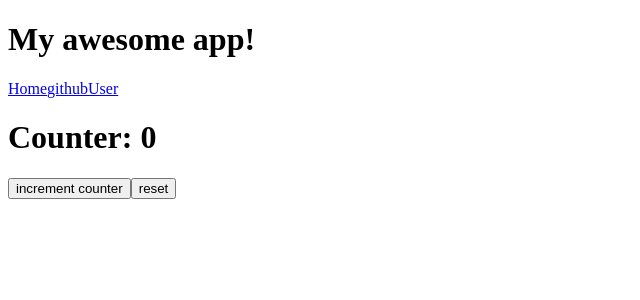
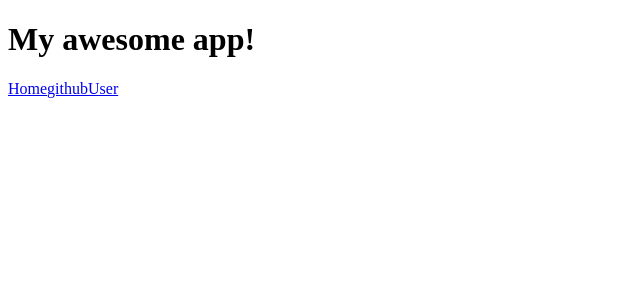
Before and after one commit to karimhaj/react-exercises, a React (Create React App) app in the folder my-app/: page /counter in a window 1280 px wide. Shown: the top 300 px of the page, without its empty margins (0-640 px from the left). Built offline with nearby package versions, Linux system fonts and the light colour scheme.

Commit message:
clear files after completing es 1 of re act router

```diff
--- a/my-app/src/App.js
+++ b/my-app/src/App.js
@@ -1,5 +1,4 @@
 import { Route, Routes, Link } from "react-router-dom";
-import { Counter } from "./Counter";
 import { ShowGithubUser } from "./ShowGithubUser";
 import { Welcome } from "./Welcome";
 
@@ -11,7 +10,6 @@ export function App() {
         <Link to="/users/:username">githubUser</Link>
       <Routes>
         <Route path="/" element={<Welcome name="Erik"/>} />
-        <Route path="/counter" element={<Counter/>} />
         <Route path="users/:username" element={<ShowGithubUser />} />
       </Routes>
     </div>
--- a/my-app/src/Counter.js
+++ /dev/null
@@ -1,19 +0,0 @@
-import React, { useState } from 'react';
-
-export function Counter({initialValue = 0}){
-    const [counter, setCounter] = useState(initialValue);
-
-    function handleCounterIncrement(){
-        setCounter(c => c + 1)
-    }
-
-    function handleCounterReset(){
-        setCounter(initialValue)
-    }
-
-    return(<div>
-        <h1>Counter: {counter}</h1>
-        <button onClick={handleCounterIncrement}>increment counter</button>
-        <button onClick={handleCounterReset}>reset</button>
-        </div>)
-}
```
